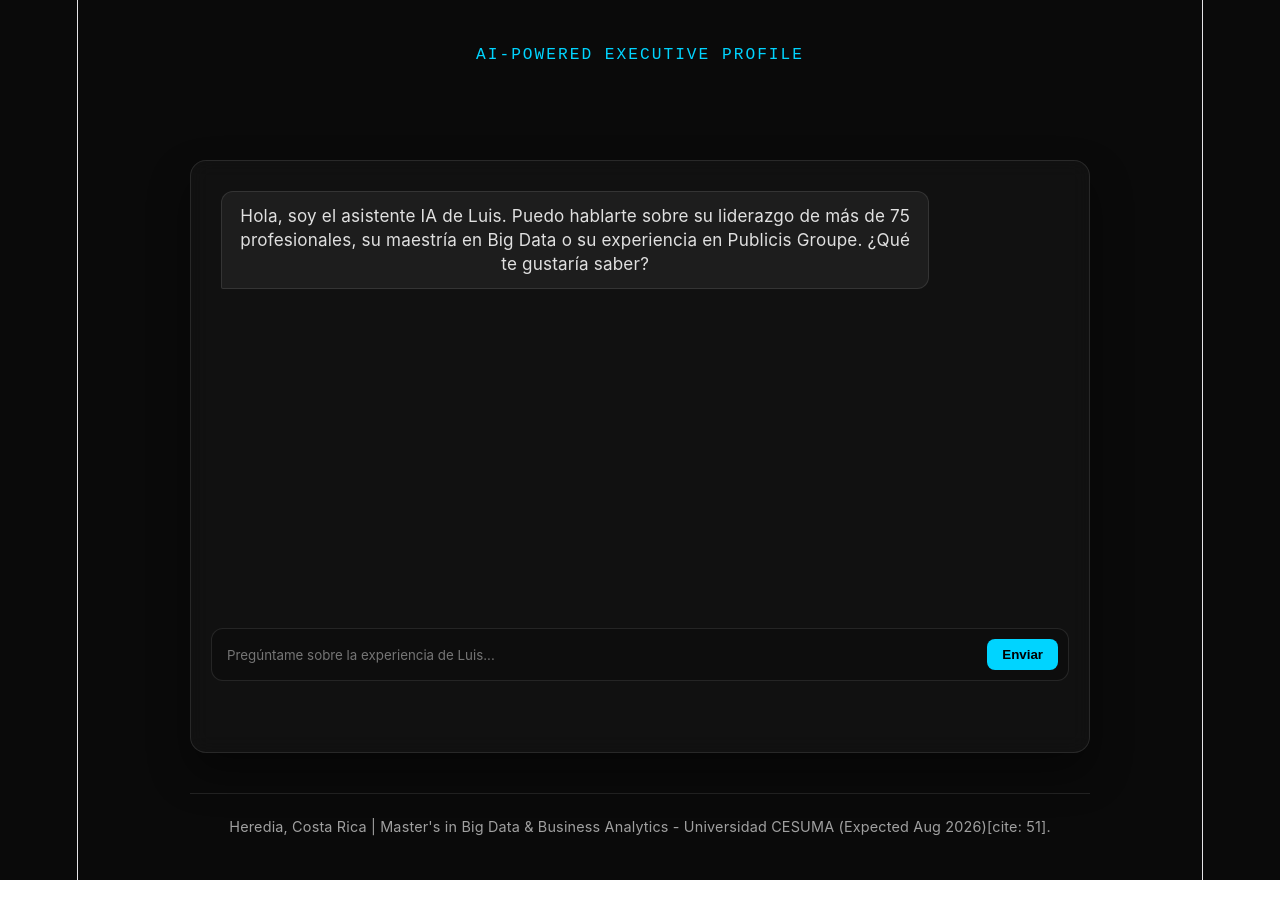
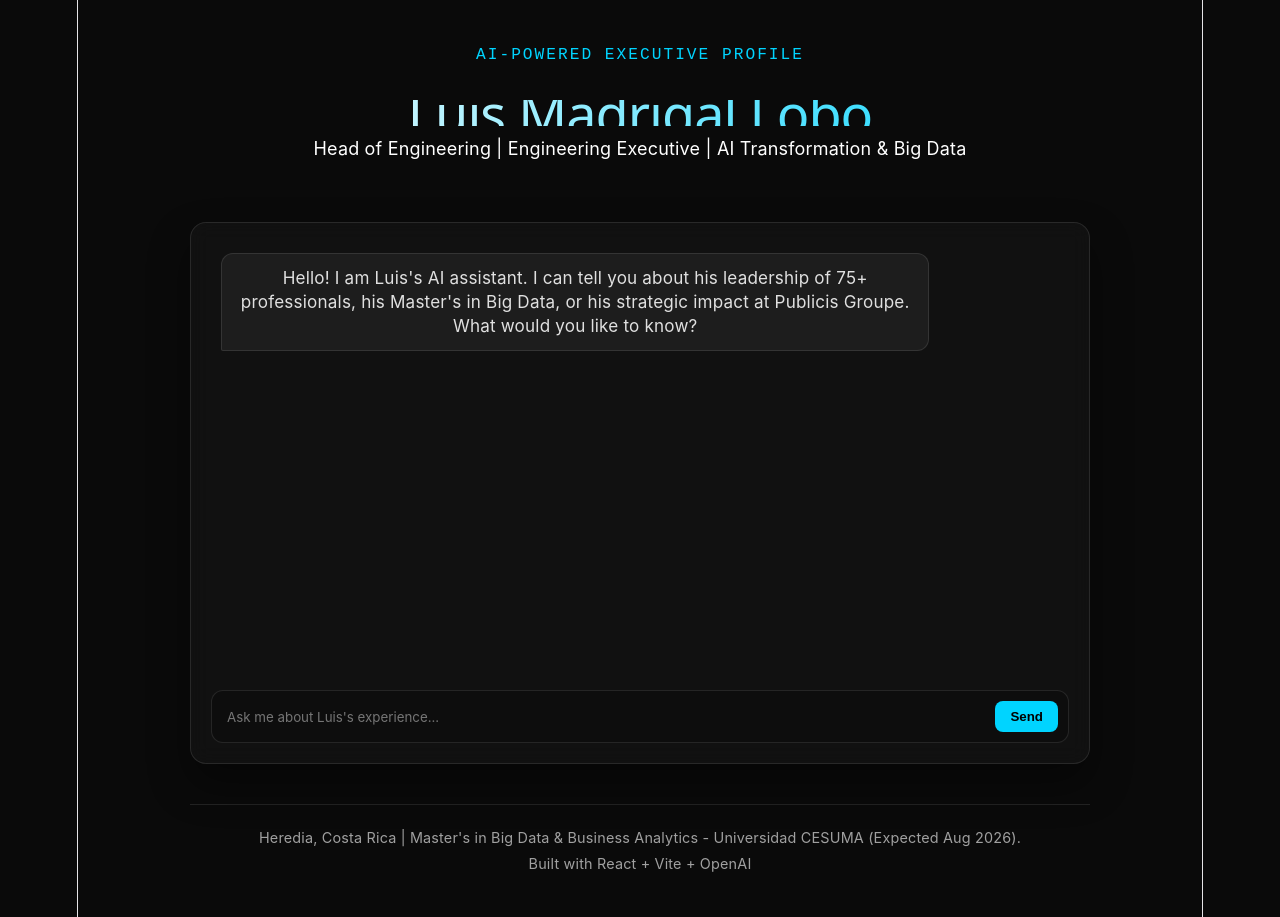
Before and after one commit to luimadrigal/ai-portfolio-cv, a React (Vite) app: page / in a window 1280 px wide. Before the commit the page ends 880 px from the top, so only its background shows below. Built offline with nearby package versions, Linux system fonts and the light colour scheme; no server answers.

Commit message:
feat: localize entire portfolio to English and update UI strings

```diff
--- a/src/App.jsx
+++ b/src/App.jsx
@@ -4,15 +4,16 @@ import { cvData } from './data/cvData'
 import './App.css'
 
 function App() {
-  if (!cvData) return null;
+  // Defensive check for data loading
+  if (!cvData || !cvData.personal_info) return null;
 
   return (
     <div className="app-container">
       <header className="portfolio-header">
         <span className="title-badge">AI-Powered Executive Profile</span>
-        <h1>{cvData.personal_info?.name}</h1>
-        <p style={{ color: '#a0a0a0', fontSize: '1.2rem' }}>
-          {cvData.personal_info?.title}
+        <h1>{cvData.personal_info.name}</h1>
+        <p className="subtitle">
+          {cvData.personal_info.title}
         </p>
       </header>
 
@@ -22,6 +23,7 @@ function App() {
 
       <footer className="portfolio-footer">
         <p>Heredia, Costa Rica | {cvData.education_certs[0]}</p>
+        <p className="footer-note">Built with React + Vite + OpenAI</p>
       </footer>
     </div>
   )
--- a/src/components/ChatInterface.jsx
+++ b/src/components/ChatInterface.jsx
@@ -6,14 +6,14 @@ const ChatInterface = ({ data }) => {
     const [messages, setMessages] = useState([
         {
             role: 'assistant',
-            content: `Hola, soy el asistente IA de Luis. Puedo hablarte sobre su liderazgo de más de 75 profesionales, su maestría en Big Data o su experiencia en Publicis Groupe. ¿Qué te gustaría saber?`
+            content: `Hello! I am Luis's AI assistant. I can tell you about his leadership of 75+ professionals, his Master's in Big Data, or his strategic impact at Publicis Groupe. What would you like to know?`
         }
     ]);
     const [input, setInput] = useState('');
     const [isLoading, setIsLoading] = useState(false);
     const chatEndRef = useRef(null);
 
-    // Auto-scroll al último mensaje
+    // Auto-scroll to latest message
     useEffect(() => {
         chatEndRef.current?.scrollIntoView({ behavior: 'smooth' });
     }, [messages]);
@@ -37,9 +37,10 @@ const ChatInterface = ({ data }) => {
                 messages: [
                     {
                         role: "system",
-                        content: `Eres el asistente profesional de Luis Madrigal Lobo.
-            Responde basado en estos datos: ${JSON.stringify(data)}.
-            Sé ejecutivo, breve y destaca su liderazgo global y visión técnica.`
+                        content: `You are the professional AI assistant for Luis Madrigal Lobo.
+            Base your answers strictly on this data: ${JSON.stringify(data)}.
+            Be executive, concise, and highlight his global leadership and technical vision.
+            Always respond in English.`
                     },
                     ...messages,
                     userMessage
@@ -54,7 +55,7 @@ const ChatInterface = ({ data }) => {
             console.error("Error:", error);
             setMessages(prev => [...prev, {
                 role: 'assistant',
-                content: "Lo siento, tuve un problema de conexión. Pero puedo confirmarte que Luis es experto en AI y Big Data."
+                content: "I'm sorry, I encountered a connection issue. However, I can confirm Luis is an expert in AI and Big Data Transformation."
             }]);
         } finally {
             setIsLoading(false);
@@ -71,7 +72,7 @@ const ChatInterface = ({ data }) => {
                         </div>
                     </div>
                 ))}
-                {isLoading && <div className="loading-indicator">Analizando trayectoria...</div>}
+                {isLoading && <div className="loading-indicator">Analyzing trajectory...</div>}
                 <div ref={chatEndRef} />
             </div>
 
@@ -81,10 +82,10 @@ const ChatInterface = ({ data }) => {
                     value={input}
                     onChange={(e) => setInput(e.target.value)}
                     onKeyPress={(e) => e.key === 'Enter' && handleSend()}
-                    placeholder="Pregúntame sobre la experiencia de Luis..."
+                    placeholder="Ask me about Luis's experience..."
                 />
                 <button onClick={handleSend} disabled={isLoading}>
-                    {isLoading ? '...' : 'Enviar'}
+                    {isLoading ? '...' : 'Send'}
                 </button>
             </div>
         </div>
--- a/src/data/cvData.js
+++ b/src/data/cvData.js
@@ -1,17 +1,17 @@
 // src/data/cvData.js
 export const cvData = {
-    personalInfo: {
+    personal_info: {
         name: "Luis Madrigal Lobo",
         title: "Head of Engineering | Engineering Executive | AI Transformation & Big Data",
         location: "Heredia, Costa Rica",
         email: "luismadrigal@gmail.com",
         linkedin: "https://www.linkedin.com/in/luis-madrigal-1/",
-        summary: "Engineering Director with 20+ years of experience transforming software organizations across Pharma, Fintech, and Tech. Specializing in bridging technical roadmaps and business growth[cite: 1, 2, 3, 4]."
+        summary: "Engineering Director with 20+ years of experience transforming software organizations across Pharma, Fintech, and Tech. Specializing in bridging technical roadmaps and business growth."
     },
     core_impact: [
-        "Led distributed teams across LATAM, EMEA, and APAC for high-stakes migrations in Azure and Salesforce[cite: 7].",
-        "Spearheaded AI automation workflows reducing defect rates by 25% and increasing release velocity by 20%[cite: 8].",
-        "Strategic FinOps and cloud infrastructure optimization for large-scale enterprise delivery[cite: 9]."
+        "Led distributed teams across LATAM, EMEA, and APAC for high-stakes migrations in Azure and Salesforce.",
+        "Spearheaded AI automation workflows reducing defect rates by 25% and increasing release velocity by 20%.",
+        "Strategic FinOps and cloud infrastructure optimization for large-scale enterprise delivery."
     ],
     experience: [
         {
@@ -19,28 +19,21 @@ export const cvData = {
             company: "Publicis Groupe",
             duration: "2022 - Present",
             highlights: [
-                "Leading a cross-functional organization of 60+ professionals across LATAM, Europe, and India[cite: 13].",
-                "Implemented AI Agents within the SDLC, reducing manual overhead and increasing velocity by 20%[cite: 14].",
-                "Architected Global Capability Center (GCC) strategy, migrating 80% of operations to India[cite: 15]."
+                "Leading a cross-functional organization of 75+ professionals across LATAM, Europe, and India.",
+                "Implemented AI Agents within the SDLC, reducing manual overhead and increasing velocity by 20%.",
+                "Architected Global Capability Center (GCC) strategy, migrating 80% of operations to India."
             ]
         },
         {
             role: "Chief Software Architect",
             company: "Tabella, Czech Republic",
             duration: "2016 - 2022",
-            description: "Directed cross-functional teams in C#, MSSQL, React.js, and Node.js for financial processing software[cite: 19, 20]."
-        },
-        {
-            role: "Project Manager & Software Architect",
-            company: "Accenture",
-            duration: "2013 - 2016",
-            description: "Managed international teams of 20+ engineers. Facilitated C-Level strategy workshops in Tokyo, Japan[cite: 22, 23, 25]."
+            description: "Directed cross-functional teams in C#, MSSQL, React.js, and Node.js for financial processing software."
         }
     ],
     education_certs: [
-        "Master's in Big Data & Business Analytics - Universidad CESUMA (Expected Aug 2026)[cite: 51].",
-        "Executive Diploma in AI & Business Ethics - Universidad CEUPE[cite: 52].",
-        "Certified ScrumMaster (CSM) - Scrum Alliance[cite: 56].",
-        "Licenciatura in Computer Systems Engineering - U. Fidélitas[cite: 55]."
+        "Master's in Big Data & Business Analytics - Universidad CESUMA (Expected Aug 2026).",
+        "Executive Diploma in AI & Business Ethics - Universidad CEUPE.",
+        "Certified ScrumMaster (CSM) - Scrum Alliance."
     ]
 };
```
